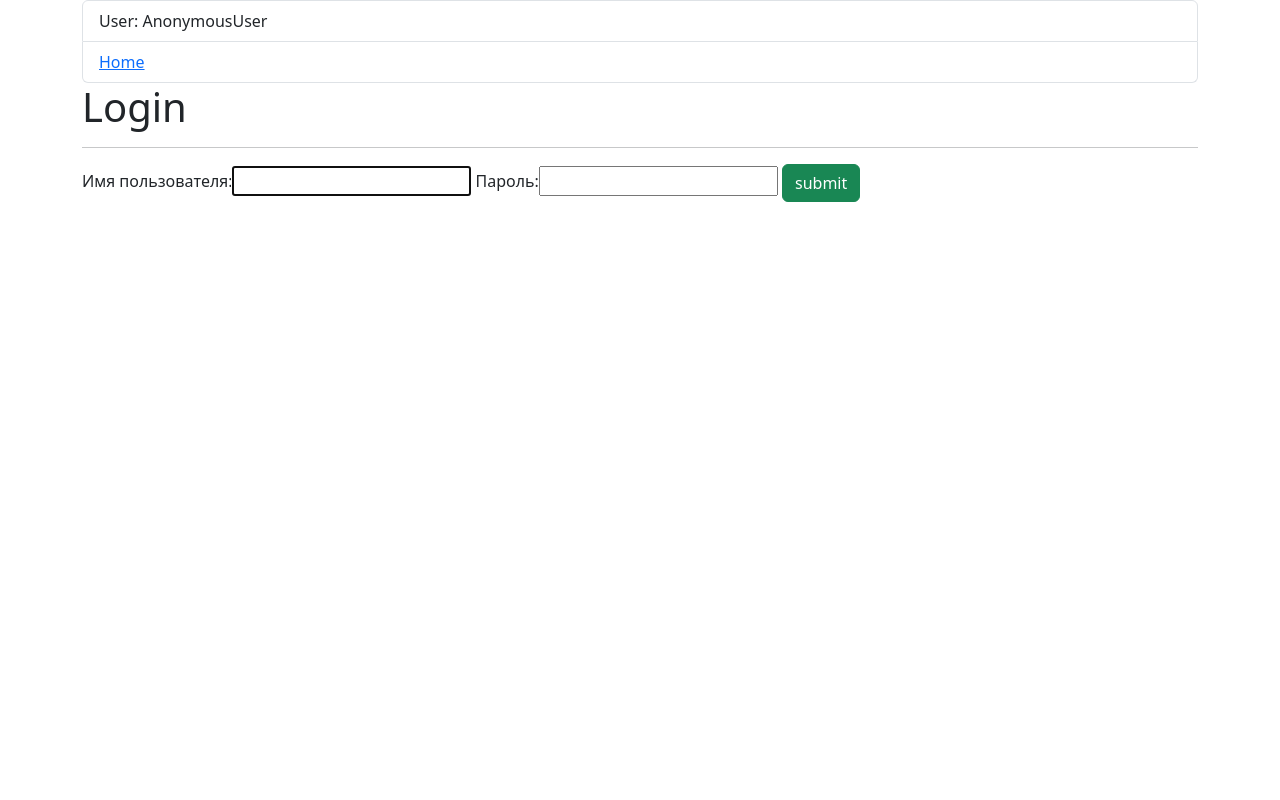
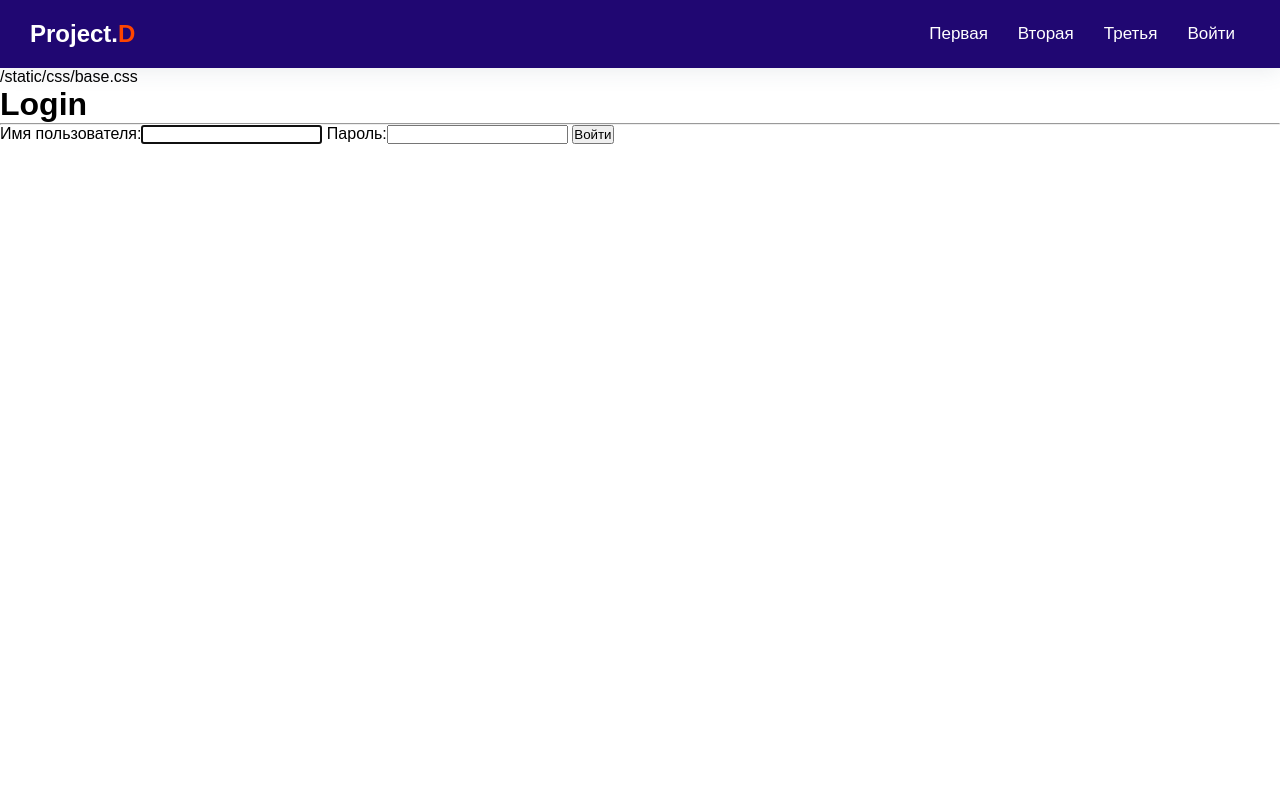
Before and after one commit to kijyra/Harman, a Django app: page /user/login/ in a window 1280 px wide. Run offline with Django 3.2, Linux system fonts and the light colour scheme.

Commit message:
finished header

```diff
--- a/Harman/Harman/urls.py
+++ b/Harman/Harman/urls.py
@@ -1,22 +1,3 @@
-"""
-Harman URL Configuration
-
-The `urlpatterns` list routes URLs to views. For more information please see:
-    https://docs.djangoproject.com/en/2.1/topics/http/urls/
-
-Examples:
-Function views
-    1. Add an import:  from my_app import views
-    2. Add a URL to urlpatterns:  path('', views.home, name='home')
-Class-based views
-    1. Add an import:  from other_app.views import Home
-    2. Add a URL to urlpatterns:  path('', Home.as_view(), name='home')
-Including another URLconf
-    1. Import the include() function: from django.urls import include, path
-    2. Add a URL to urlpatterns:  path('blog/', include('blog.urls'))
-"""
-
-# Uncomment next two lines to enable admin:
 from django.contrib import admin
 from django.urls import include, path
 from django.views.generic import TemplateView
--- a/Harman/static/css/base.css
+++ b/Harman/static/css/base.css
@@ -1,102 +1,107 @@
-#block-body {
-    width: 1035px;
-    margin: 5px auto;
-    height: auto;
+* {
+  padding: 0;
+  margin: 0;
+  box-sizing: border-box;
+  font-family: sans-serif;
+  text-decoration: none;
+  list-style: none;
 }
-header {
-   width: 1035px;
-   height: 80px;
-   background-color: black;
+
+.header {
+  position: sticky;
+  top: 0;
+  width: 100%;
+  box-shadow: 0 4px 20px hsla(207, 24%, 35%, 0.1);
+  background-color: #200772;
+  z-index: 1;
 }
-#block-content {
-    width: 1035px;
-    height: auto;
-    min-height: 500px;
+
+nav {
+  display: flex;
+  justify-content: space-between;
+  align-items: center;
+  padding: 20px 30px;
 }
-.logo {
-    width: 200px;
-    float: left;
-    height: 80px;
+
+.logo a {
+  font-size: 24px;
+  font-weight: bold;
+  color: #fff;
 }
-.logo a {
+
+.logo a span {
+  color: orangered;
+}
+
+.menu {
+  display: flex;
+  justify-content: center;
+  align-items: center;
+}
+
+.menu a {
+  display: block;
+  padding: 7px 15px;
+  font-size: 17px;
+  font-weight: 500;
+  transition: 0.2s all ease-in-out;
+  color: #fff;
+}
+
+.menu:hover a {
+  opacity: 0.4;
+}
+
+.menu a:hover {
+  opacity: 1;
+  color: #fff;
+}
+
+.menu-icon {
+  display: none;
+}
+
+#menu-toggle {
+  display: none;
+}
+
+#menu-toggle:checked ~ .menu {
+  transform: scale(1, 1);
+}
+
+.menu li{
+   line-height: 0.25;
+}
+
+@media only screen and (max-width: 950px) {
+  .menu {
+    flex-direction: column;
+    background-color: #160355;
+    align-items: start;
+    position: absolute;
+    top: 70px;
+    left: 0;
+    width: 100%;
+    z-index: 1;
+    transform: scale(1, 0);
+    transform-origin: top;
+    transition: transform 0.3s ease-in-out;
+    box-shadow: rgba(0, 0, 0, 0.15) 1.95px 1.95px 2.6px;
+  }
+
+  .menu a {
+    margin-left: 12px;
+  }
+
+  .menu li {
+    margin-bottom: 5px;
+    line-height: 1.3;
+  }
+
+  .menu-icon {
     display: block;
-    margin-left: 15px;
-    margin-top: 10px;
-    font-family: "Exo2-Bold", sans-serif;
+    color: #fff;
     font-size: 28px;
-    color:  #b2aeb2;
-    text-decoration: none;
     cursor: pointer;
+  }
 }
-.use {
-    color: #aa064b;
-
-}
-.web {
-    color: #429595;
-}
-.logo p {
-    margin-left: 20px;
-    margin-top: 2px;
-    margin-bottom: 5px;
-    font-family:  "Exo2-Medium", sans-serif;
-    font-size: 13px;
-    color: white;
-}
-.top-menu {
-    width: 685px;
-    height: 80px;
-    float: left;
-}
-.top-menu ul li {
-    list-style: none;
-    float: left;
-    text-align: center;
-}
-.top-menu ul li a {
-    display: block;
-    width: 171px;
-    text-decoration: none;
-    font-family:  "Exo2-Medium", sans-serif;
-    font-size: 17px;
-    color: white;
-    height: 55px;
-    padding-top: 25px;
-    cursor: pointer;
-}
-.top-menu ul li a:hover {
-    transition: all 0.5s ease;
-    -webkit-transition: all 0.5s ease;
-    -o-transition: all 0.5s ease;
-    -ms-transition:all 0.5s ease;
-    -moz-transition:all 0.5s ease;
-    background: #00ADE4;
-}
-.block-top-auth {
-    width: 100px;
-    float: left;
-    margin-left: 40px;
-    height: 80px;
-}
-.block-top-auth p {
-    margin-top: 12px;
-    text-align: center;
-    margin-bottom: 8px;
-
-}
-.block-top-auth a {
-    text-decoration: none;
-    color: white;
-    font-family:  "Exo2-Medium", sans-serif;
-    font-size: 15px;
-    text-decoration: underline;
-    cursor: pointer;
-}
-.block-top-auth a:hover {
-    transition: all 0.5s ease;
-    -webkit-transition: all 0.5s ease;
-    -o-transition: all 0.5s ease;
-    -ms-transition:all 0.5s ease;
-    -moz-transition:all 0.5s ease;
-    color: #00ADE4;
-}
--- a/Harman/templates/base.html
+++ b/Harman/templates/base.html
@@ -1,20 +1,45 @@
-<!DOCTYPE html>
+{% load static %}
 
 <head>
     <meta charset="UTF-8" />
-    <title> title </title>
-    <link href="https://cdn.jsdelivr.net/npm/bootstrap@5.3.1/dist/css/bootstrap.min.css" rel="stylesheet" integrity="sha384-4bw+/aepP/YC94hEpVNVgiZdgIC5+VKNBQNGCHeKRQN+PtmoHDEXuppvnDJzQIu9" crossorigin="anonymous">
+    <title>{% block title %} {% endblock %} </title>
+    <meta name="viewport" content="width=device-width, initial-scale=1">
+    <link rel="stylesheet" href="{% static 'css/base.css' %}">
 </head>
+<body>
+    <header class="header">
+        <nav>
+            <div class="logo">
+                <a href="{% url 'home'%}">Project.<span>D</span></a>
+            </div>
+            <input type="checkbox" id="menu-toggle">
+            <label for="menu-toggle" class="menu-icon">&#9776;</label>
+            <ul class="menu">
+                <li><a href="#">Первая</a></li>
+                <li><a href="#">Вторая</a></li>
+                <li><a href="#">Третья</a></li>
+                {% if user.is_authenticated %}
+                    <li>
+                        <ul>
+                            <li><a href="{% url 'register' %}">User: {{ user }}</a></li>
+                            <li><a href="{% url 'logout' %}">Выйти</a></li>
+                        </ul>
+                    </li>
+                {% else %}
+                <li><a href="{% url 'login' %}">Войти</a></li>
+                {% endif %}
+            </ul>
+        </nav>
+    </header>
 
-<body class="container">
-    <ul class="list-group">
-        <li class="list-group-item">
-            User: {{ user }}
-        </li>
-        <li class="list-group-item">
-            <a href="{% url 'home' %}">Home</a>
-        </li>
-    </ul>
-    {% block content %}
-    {% endblock %}
+    {% static 'css/base.css' %}
+    {% if user.is_authenticated %}
+        {% block auth %}
+        {% endblock %}
+    {% else %}
+        {% block noauth %}
+        {% endblock %}
+    {% endif %}
+
 </body>
+</html>
--- a/Harman/templates/registration/login.html
+++ b/Harman/templates/registration/login.html
@@ -1,14 +1,17 @@
 {% extends 'base.html' %}
+{% block title %} Авторизация {% endblock %}
+{% block auth %}
+    <h3>Вы уже авторизованы</h3>
+{% endblock %}
 
-{% block content %}
-	<h1>Login</h1>
-<hr>
-{% if form.errors %}
-	<p>{{ form.errors.error }}</p>
-{% endif %}
+{% block noauth %}
+	<h1>Login</h1><hr>
+	{% if form.errors %}
+		<p>{{ form.errors.error }}</p>
+	{% endif %}
 	<form action="{% url 'login' %}" method="post">
 		{{ form }}
 		{% csrf_token %}
-		<button type="submit" class="btn btn-success">submit</button>
+		<button type="submit" class="btn btn-success">Войти</button>
 	</form>
 {% endblock %}
--- a/Harman/user/urls.py
+++ b/Harman/user/urls.py
@@ -1,6 +1,10 @@
 from django.conf.urls import include
 from django.urls import path
 
+from user.views import Register
+
 urlpatterns = [
     path('', include('django.contrib.auth.urls')),
+
+    path('register/', Register.as_view(), name='register'),
 ]
```
Also changed, not shown: Harman/Harman/settings.py (+9 -3 lines), Harman/templates/home.html (+6 -9 lines), Harman/templates/registration/register.html (+9 -1 lines), Harman/templates/user/index.html (+10 -8 lines), Harman/user/forms.py (+8 -0 lines), Harman/user/views.py (+24 -2 lines), Harman/db.sqlite3.
